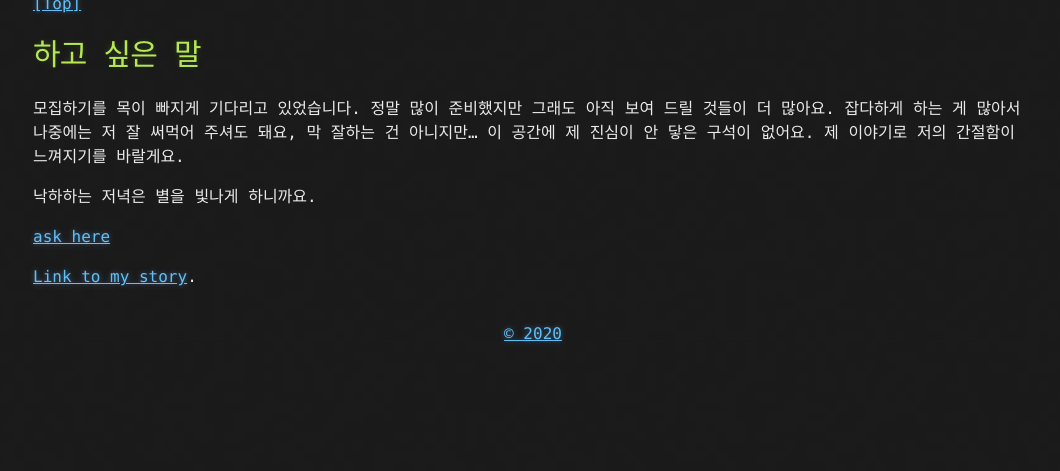
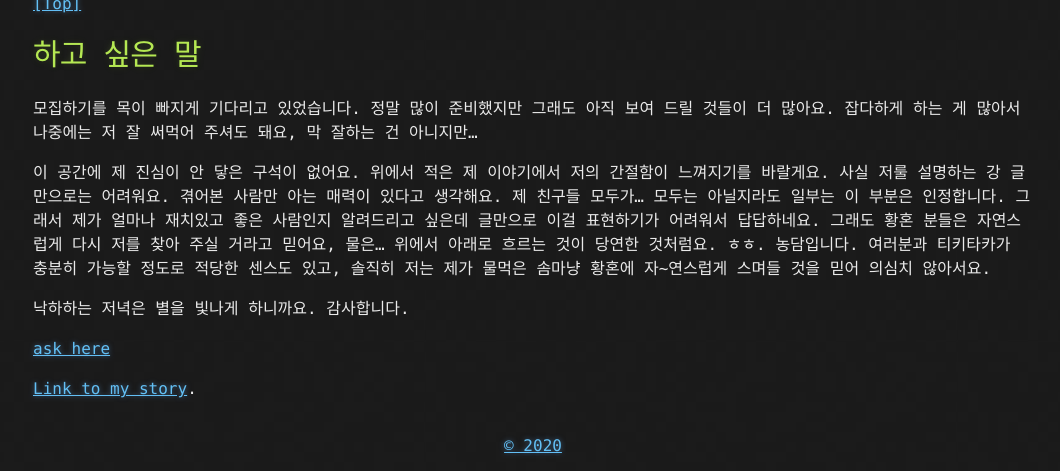
Before and after one commit to imrealz/imrealz.github.com, a Jekyll site: the page built from _posts/1988-12-25-우리는별이되고.md, in a window 1280 px wide and 900 px high, scrolled down 4550 px, cut to the strip 429-900 px from the top of the window. Shown: the whole strip, without its empty margins (107-1167 px from the left). Built offline with Jekyll 4.4.1, drawn with Linux system fonts in a browser that asks for light colours; before the commit the page ends 5338 px from its top, so only the background shows below that.

Commit message:
Update 1988-12-25-우리는별이되고.md

```diff
--- a/_posts/1988-12-25-우리는별이되고.md
+++ b/_posts/1988-12-25-우리는별이되고.md
@@ -103,11 +103,18 @@ published: true
 # <a name="마지막"></a>하고 싶은 말
 
 모집하기를 목이 빠지게 기다리고 있었습니다. 정말 많이 준비했지만 그래도 아직 보여 드릴 것들이 더 많아요.
-잡다하게 하는 게 많아서 나중에는 저 잘 써먹어 주셔도 돼요, 막 잘하는 건 아니지만... 이 공간에 제 진심이 안 닿은 구석이 없어요.
-제 이야기로 저의 간절함이 느껴지기를 바랄게요.
+잡다하게 하는 게 많아서 나중에는 저 잘 써먹어 주셔도 돼요, 막 잘하는 건 아니지만...
+
+이 공간에 제 진심이 안 닿은 구석이 없어요.
+위에서 적은 제 이야기에서 저의 간절함이 느껴지기를 바랄게요.
+사실 저룰 설명하는 강 글만으로는 어려워요. 겪어본 사람만 아는 매력이 있다고 생각해요. 제 친구들 모두가... 모두는 아닐지라도 일부는 이 부분은 인정합니다.
+그래서 제가 얼마나 재치있고 좋은 사람인지 알려드리고 싶은데 글만으로 이걸 표현하기가 어려워서 답답하네요.
+그래도 황혼 분들은 자연스럽게 다시 저를 찾아 주실 거라고 믿어요, 물은... 위에서 아래로 흐르는 것이 당연한 것처럼요. ㅎㅎ.
+농담입니다. 여러분과 티키타카가 충분히 가능할 정도로 적당한 센스도 있고, 솔직히 저는 제가 물먹은 솜마냥 황혼에 자~연스럽게 스며들 것을 믿어 의심치 않아서요.
 
 
-낙하하는 저녁은 별을 빛나게 하니까요.
+낙하하는 저녁은 별을 빛나게 하니까요. 감사합니다.
+
 
 [ask here](https://asked.kr/optimhwang)
 
```
